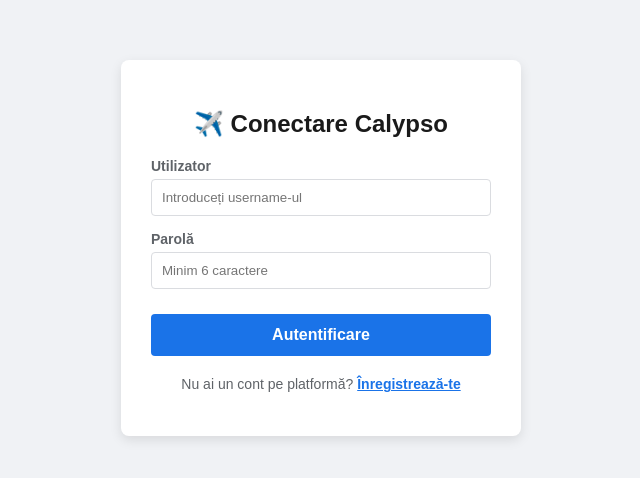
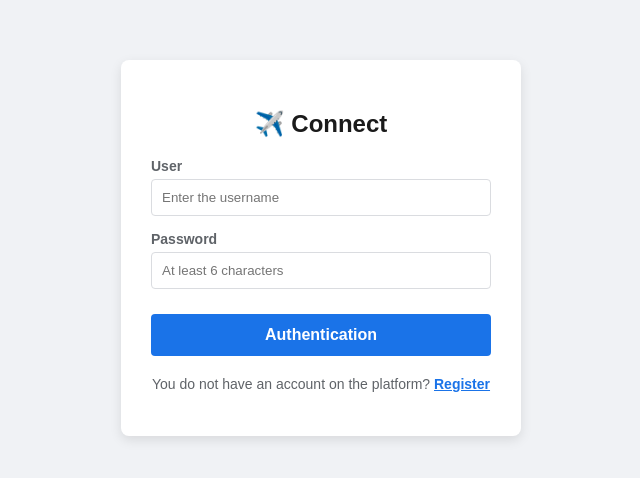
Before and after one commit to mayadiana/calypso-air, a React (Vite) app: page / in a window 1280 px wide. Shown: the part 152-630 px from the top of the page, without its empty margins (319-959 px from the left). Built offline with nearby package versions, Linux system fonts and the light colour scheme; no server answers; the HTML template or start-up script is replaced by a standard one.

Commit message:
Translate auth interface to English for uniformity

```diff
--- a/src/App.jsx
+++ b/src/App.jsx
@@ -34,11 +34,11 @@ function App() {
       const data = await response.json();
 
       if (!response.ok) {
-        throw new Error(data.error || data.message || 'A apărut o eroare la autentificare');
+        throw new Error(data.error || data.message || 'An error occurred during authentication');
       }
 
       if (isRegisterMode) {
-        alert('Cont creat cu succes! Acum te poți conecta.');
+        alert('Account successfully created! You can now log in.');
         setIsRegisterMode(false);
         setPasswordInput('');
       } else {
@@ -67,7 +67,7 @@ function App() {
       clearTimeout(inactivityTimer);
       inactivityTimer = setTimeout(() => {
         handleLogout();
-        alert('Ați fost deconectat automat din cauza inactivității!');
+        alert('You have been automatically logged out due to inactivity!');
       }, INACTIVITY_LIMIT);
     };
 
@@ -155,7 +155,7 @@ function App() {
       <div style={{ display: 'flex', flexDirection: 'column', alignItems: 'center', justifyContent: 'center', height: '100vh', fontFamily: 'sans-serif', backgroundColor: '#f0f2f5' }}>
         <div style={{ background: 'white', padding: '30px', borderRadius: '8px', boxShadow: '0 4px 12px rgba(0,0,0,0.1)', width: '340px' }}>
           <h2 style={{ textAlign: 'center', marginBottom: '20px', color: '#1a1a1a' }}>
-            {isRegisterMode ? '✈️ Înregistrare Calypso' : '✈️ Conectare Calypso'}
+            {isRegisterMode ? '✈️ Sign In' : '✈️ Connect'}
           </h2>
 
           {authError && (
@@ -166,24 +166,24 @@ function App() {
 
           <form onSubmit={handleAuthSubmit} style={{ display: 'flex', flexDirection: 'column', gap: '15px' }}>
             <div>
-              <label style={{ display: 'block', marginBottom: '5px', fontSize: '14px', fontWeight: 'bold', color: '#5f6368' }}>Utilizator</label>
-              <input type="text" placeholder="Introduceți username-ul" value={usernameInput} onChange={e => setUsernameInput(e.target.value)} required style={{ width: '100%', padding: '10px', borderRadius: '4px', border: '1px solid #dadce0', boxSizing: 'border-box' }} />
+              <label style={{ display: 'block', marginBottom: '5px', fontSize: '14px', fontWeight: 'bold', color: '#5f6368' }}>User</label>
+              <input type="text" placeholder="Enter the username" value={usernameInput} onChange={e => setUsernameInput(e.target.value)} required style={{ width: '100%', padding: '10px', borderRadius: '4px', border: '1px solid #dadce0', boxSizing: 'border-box' }} />
             </div>
 
             <div>
-              <label style={{ display: 'block', marginBottom: '5px', fontSize: '14px', fontWeight: 'bold', color: '#5f6368' }}>Parolă</label>
-              <input type="password" placeholder="Minim 6 caractere" value={passwordInput} onChange={e => setPasswordInput(e.target.value)} required style={{ width: '100%', padding: '10px', borderRadius: '4px', border: '1px solid #dadce0', boxSizing: 'border-box' }} />
+              <label style={{ display: 'block', marginBottom: '5px', fontSize: '14px', fontWeight: 'bold', color: '#5f6368' }}>Password</label>
+              <input type="password" placeholder="At least 6 characters" value={passwordInput} onChange={e => setPasswordInput(e.target.value)} required style={{ width: '100%', padding: '10px', borderRadius: '4px', border: '1px solid #dadce0', boxSizing: 'border-box' }} />
             </div>
 
             <button type="submit" style={{ width: '100%', padding: '12px', background: '#1a73e8', color: 'white', border: 'none', borderRadius: '4px', cursor: 'pointer', fontWeight: 'bold', fontSize: '16px', marginTop: '10px' }}>
-              {isRegisterMode ? 'Creează Cont Nou' : 'Autentificare'}
+              {isRegisterMode ? 'Create new account' : 'Authentication'}
             </button>
           </form>
 
           <p style={{ marginTop: '20px', textAlign: 'center', fontSize: '14px', color: '#5f6368' }}>
-            {isRegisterMode ? 'Ai deja un cont creat?' : 'Nu ai un cont pe platformă?'} {' '}
+            {isRegisterMode ? 'Do you already have an account?' : 'You do not have an account on the platform?'} {' '}
             <span onClick={() => { setIsRegisterMode(!isRegisterMode); setAuthError(''); }} style={{ color: '#1a73e8', cursor: 'pointer', fontWeight: 'bold', textDecoration: 'underline' }}>
-              {isRegisterMode ? 'Conectează-te' : 'Înregistrează-te'}
+              {isRegisterMode ? 'Connect' : 'Register'}
             </span>
           </p>
         </div>
@@ -198,7 +198,7 @@ function App() {
 
         {}
         <button onClick={handleLogout} style={{ position: 'absolute', right: '10px', top: '5px', padding: '5px 12px', backgroundColor: '#d93025', color: 'white', border: 'none', borderRadius: '4px', cursor: 'pointer', fontSize: '12px', fontWeight: 'bold' }}>
-          Deconectare
+          Logout
         </button>
       </div>
 
```
